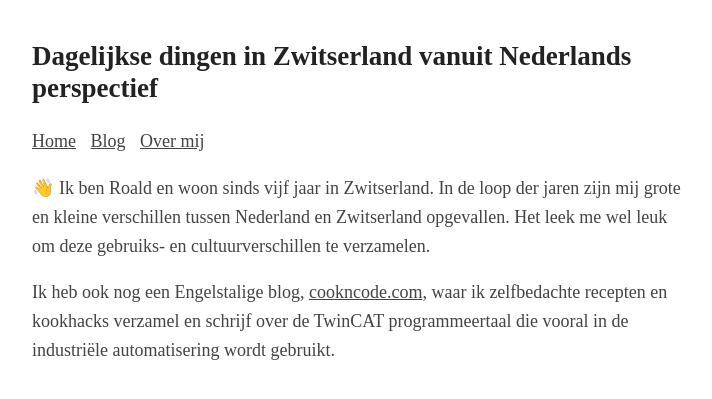
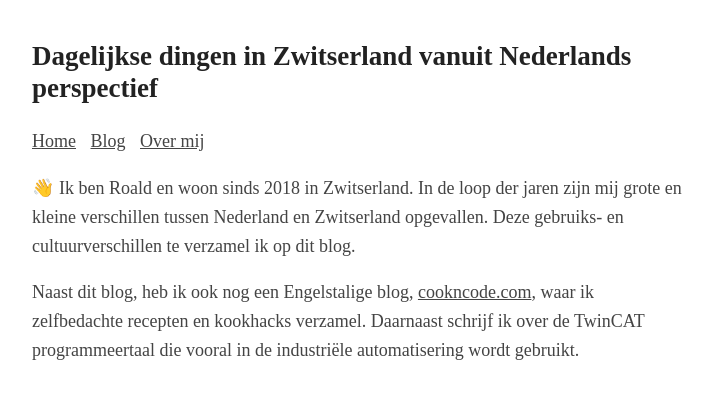
Before and after one commit to Roald87/roaldin.ch, a Jekyll site: the page built from about.md, in a window 1280 px wide. Shown: the top 399 px of the page, without its empty margins (283-995 px from the left). Built offline with Jekyll 4.4.1, drawn with Linux system fonts in a browser that asks for light colours.

Commit message:
improve wording about me and change 5 years ago -> 2018 (#67)

```diff
--- a/about.md
+++ b/about.md
@@ -4,6 +4,6 @@ title: Over mij
 permalink: /about-me/
 ---
 
-👋 Ik ben Roald en woon sinds vijf jaar in Zwitserland. In de loop der jaren zijn mij grote en kleine verschillen tussen Nederland en Zwitserland opgevallen. Het leek me wel leuk om deze gebruiks- en cultuurverschillen te verzamelen.
+👋 Ik ben Roald en woon sinds 2018 in Zwitserland. In de loop der jaren zijn mij grote en kleine verschillen tussen Nederland en Zwitserland opgevallen. Deze gebruiks- en cultuurverschillen te verzamel ik op dit blog.
 
-Ik heb ook nog een Engelstalige blog, [cookncode.com](https://cookncode.com), waar ik zelfbedachte recepten en kookhacks verzamel en schrijf over de TwinCAT programmeertaal die vooral in de industriële automatisering wordt gebruikt.
+Naast dit blog, heb ik ook nog een Engelstalige blog, [cookncode.com](https://cookncode.com), waar ik zelfbedachte recepten en kookhacks verzamel. Daarnaast schrijf ik over de TwinCAT programmeertaal die vooral in de industriële automatisering wordt gebruikt.
```
